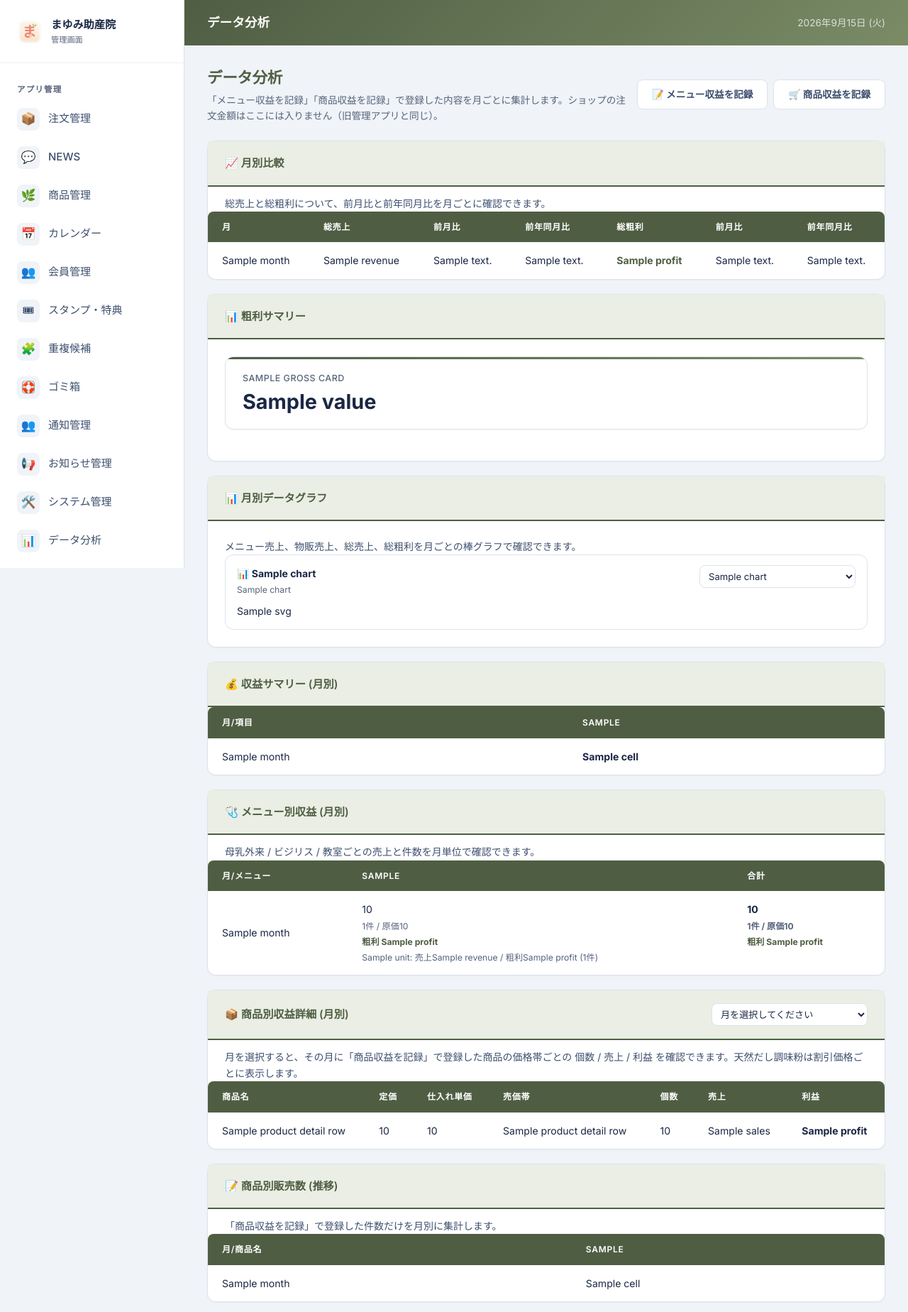
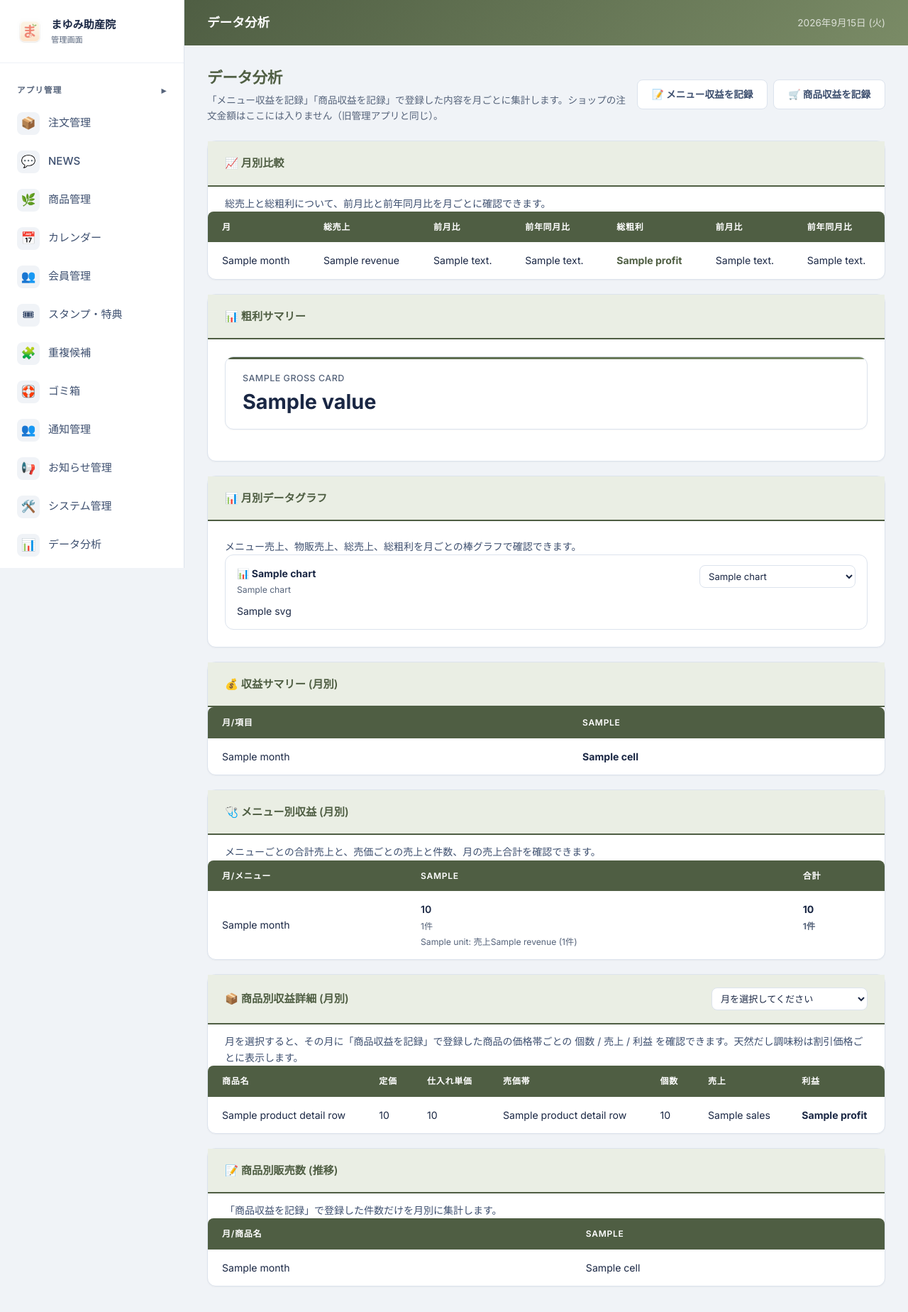
Before and after one commit to mayumi-josanin/mayumi-app, a Django app: template server/apps/manage/templates/manage/analytics.html in a window 1280 px wide. Shown: the top 1848 px of the page at 71% size. Run offline with Django 5.2, Linux system fonts and the light colour scheme; the template is opened without the code that fills it: most values are stand-ins (such as "Sample title", 1, 10 or a date in 2020).

Commit message:
管理画面: 左メニューは段ごとに閉じてタップで開く・カレンダー一覧は1行の高さをそろえ既定を今月に・データ分析からメニューの原価と粗利を外す（院長の希望 2026-09-16）
Co-Authored-By: Claude Fable 5.1 <noreply@anthropic.com>
Claude-Session: https://claude.ai/code/session_01NKUtzk3Xr93PyYoGcDnCfr

```diff
--- a/server/apps/manage/static/manage/style.css
+++ b/server/apps/manage/static/manage/style.css
@@ -84,11 +84,16 @@ a:hover { color: var(--brand-dark); }
 
 .sidebar-nav { flex: 1; padding: 16px 12px; }
 .nav-section {
-  display: block; width: 100%;
+  display: flex; align-items: center; justify-content: space-between; width: 100%;
   padding: 12px 12px 6px;
   font-size: .72rem; font-weight: 600; text-transform: uppercase; letter-spacing: .1em;
-  color: var(--text-muted);
+  color: var(--text-muted); cursor: pointer; user-select: none; border-radius: var(--radius-sm);
 }
+.nav-section:hover { color: var(--text-primary); background: var(--bg); }
+/* 段の開閉の印。開いていれば ▾、閉じていれば ▸ */
+.nav-section::after { content: "▾"; font-size: .8rem; }
+.nav-section.collapsed::after { content: "▸"; }
+.nav-section.collapsed { margin-bottom: 4px; }
 .sidebar-nav a {
   display: flex; align-items: center; gap: 12px;
   padding: 10px 12px; border-radius: var(--radius-sm);
@@ -649,3 +654,9 @@ td.brand { color: var(--brand); font-weight: 700; }
 .lo-modal-content h3 { margin: 0 0 14px; font-size: 1rem; color: var(--brand); }
 .lo-modal-content .card { box-shadow: none; border: 1px solid var(--border); margin-bottom: 14px; }
 @media (max-height: 800px) { .lo-list .card-body { max-height: 44vh; } }
+
+/* カレンダーのイベント一覧: 1行の縦幅をそろえる（院長の希望 2026-09-16）。長い題名・詳細は1行で省略し、ホバーで全文 */
+.cal-table td { height: 64px; vertical-align: middle; padding-top: 6px; padding-bottom: 6px; }
+.cal-table td.cal-title, .cal-table td.cal-snippet { max-width: 260px; }
+.cal-table .cal-line { display: block; white-space: nowrap; overflow: hidden; text-overflow: ellipsis; }
+.cal-table .thumb { width: 48px; height: 48px; object-fit: cover; }
--- a/server/apps/manage/templates/manage/_calendar_table.html
+++ b/server/apps/manage/templates/manage/_calendar_table.html
@@ -1,15 +1,15 @@
 {# 旧管理アプリの renderCalendarList と同じ列: 画像 / イベント名 / カテゴリ / 詳細 / カラー / 公開設定 / 操作 #}
 <div class="table-wrap">
-<table>
+<table class="cal-table">
   <thead><tr><th><input type="checkbox" onclick="toggleSelectAll(this)"></th><th>画像</th><th>イベント名</th><th>カテゴリ</th><th>詳細</th><th>カラー</th><th>公開設定</th><th>操作</th></tr></thead>
   <tbody>
   {% for item in items %}
     <tr>
       <td><input type="checkbox" class="cal-sel" form="bulk-form" name="rows" value="{{ item.c.sheet_row }}"></td>
       <td class="nowrap">{% if item.image %}<a href="{{ item.image }}" target="_blank" rel="noopener"><img class="thumb" src="{{ item.image }}" alt=""></a>{% else %}<span class="sub">なし</span>{% endif %}</td>
-      <td><a class="title-link" href="{% url 'manage:calendar_edit' item.c.sheet_row %}">{{ item.c.title }}</a></td>
+      <td class="cal-title"><a class="title-link cal-line" href="{% url 'manage:calendar_edit' item.c.sheet_row %}" title="{{ item.c.title }}">{{ item.c.title }}</a></td>
       <td class="nowrap">{{ item.c.category|default:"未設定" }}</td>
-      <td class="sub" style="max-width:240px" title="{{ item.plain }}">{{ item.snippet }}</td>
+      <td class="sub cal-snippet" title="{{ item.plain }}"><span class="cal-line">{{ item.snippet }}</span></td>
       <td class="nowrap"><span class="color-dot" style="background:{{ item.color }}" title="{{ item.color }}"></span></td>
       <td class="nowrap">
         <form method="post" action="{% url 'manage:calendar_status' item.c.sheet_row %}">{% csrf_token %}<input type="hidden" name="next" value="{{ request.get_full_path }}">
--- a/server/apps/manage/templates/manage/analytics.html
+++ b/server/apps/manage/templates/manage/analytics.html
@@ -100,7 +100,7 @@
 
 <div class="card">
   <div class="card-header"><h2>🩺 メニュー別収益 (月別)</h2></div>
-  <div class="card-body" style="padding:12px 24px 0"><p class="lead">母乳外来 / ビジリス / 教室ごとの売上と件数を月単位で確認できます。</p></div>
+  <div class="card-body" style="padding:12px 24px 0"><p class="lead">メニューごとの合計売上と、売価ごとの売上と件数、月の売上合計を確認できます。</p></div>
   <div class="table-wrap">
   <table>
     <thead><tr><th>月/メニュー</th>{% for t in menu_types %}<th>{{ t }}</th>{% endfor %}<th>合計</th></tr></thead>
@@ -110,18 +110,17 @@
         <td class="nowrap">{{ r.month }}</td>
         {% for c in r.cells %}
           <td style="vertical-align:top">
-            <div>{{ c.amount }}</div>
+            {# メニューごとの合計売上と、売価ごとの売上と件数。粗利・原価は出さない（院長の希望 2026-09-16） #}
+            <div class="strong">{{ c.amount }}</div>
             {% if c.count %}
-              <div class="sub">{{ c.count }}件 / 原価{{ c.cost }}</div>
-              <div class="sub" style="color:var(--brand);font-weight:700">粗利 {{ c.profit }}</div>
-              {% for b in c.breakdown %}<div class="sub">{{ b.unit }}: 売上{{ b.revenue }} / 粗利{{ b.profit }} ({{ b.count }}件)</div>{% endfor %}
+              <div class="sub">{{ c.count }}件</div>
+              {% for b in c.breakdown %}<div class="sub">{{ b.unit }}: 売上{{ b.revenue }} ({{ b.count }}件)</div>{% endfor %}
             {% endif %}
           </td>
         {% endfor %}
         <td style="vertical-align:top;font-weight:700">
           <div>{{ r.total.amount }}</div>
-          <div class="sub">{{ r.total.count }}件 / 原価{{ r.total.cost }}</div>
-          <div class="sub" style="color:var(--brand)">粗利 {{ r.total.profit }}</div>
+          <div class="sub">{{ r.total.count }}件</div>
         </td>
       </tr>
     {% endfor %}
--- a/server/apps/manage/views_analytics.py
+++ b/server/apps/manage/views_analytics.py
@@ -27,9 +27,10 @@ KINDS = {
     "product": {"kind": RevenueRecord.PRODUCT, "label": "商品収益", "name_key": "productName", "qty_key": "qty",
                 "save": revenue.商品を保存, "delete": revenue.商品を消す, "list": revenue.商品の記録},
 }
+# メニュー原価・メニュー粗利の列は出さない（院長の希望 2026-09-16）
 FIN_COLUMNS = [("combinedRevenue", "総売上(円)"), ("combinedCost", "総原価(円)"), ("combinedProfit", "総粗利(円)"),
                ("sales", "物販売上(円)"), ("cost", "物販原価(円)"), ("profit", "物販粗利(円)"),
-               ("menuRevenueTotal", "メニュー売上(円)"), ("menuCostTotal", "メニュー原価(円)"), ("menuProfitTotal", "メニュー粗利(円)")]
+               ("menuRevenueTotal", "メニュー売上(円)")]
 
 
 def _label(key: str) -> str:
@@ -67,7 +68,7 @@ def analytics_view(request):
         (f"{latest} 総売上", calc.yen(stats["combinedRevenue"])),
         (f"{latest} 総粗利", calc.yen(stats["combinedProfit"])),
         ("物販粗利率", calc.ratio_label(stats["profit"], stats["sales"])),
-        ("メニュー粗利率", calc.ratio_label(stats["menuProfitTotal"], stats["menuRevenueTotal"])),
+        # メニュー粗利率は出さない（院長の希望 2026-09-16）
         ("物販粗利", calc.yen(stats["profit"])),
         ("メニュー粗利", calc.yen(stats["menuProfitTotal"])),
     ] if latest else []
--- a/server/apps/manage/views_calendar.py
+++ b/server/apps/manage/views_calendar.py
@@ -110,7 +110,8 @@ def _メニュー候補(current: int = 0):
 def _年月(request, today):
     """絞り込み。年は既定で今年（旧アプリの初期値と同じ）、月は既定で全月。"""
     年 = request.GET.get("year") or str(today.year)
-    月 = request.GET.get("month") or "all"
+    # 既定は今月（院長の希望 2026-09-16: 一覧は月ごとに見る）。「全月」も選べる。
+    月 = request.GET.get("month") or str(today.month)
     if 年 != "all":
         try:
             年 = int(年)
```
Also changed, not shown: server/apps/manage/static/manage/app.js (+31 -0 lines), server/tests/test_manage_calendar.py (+8 -4 lines).
